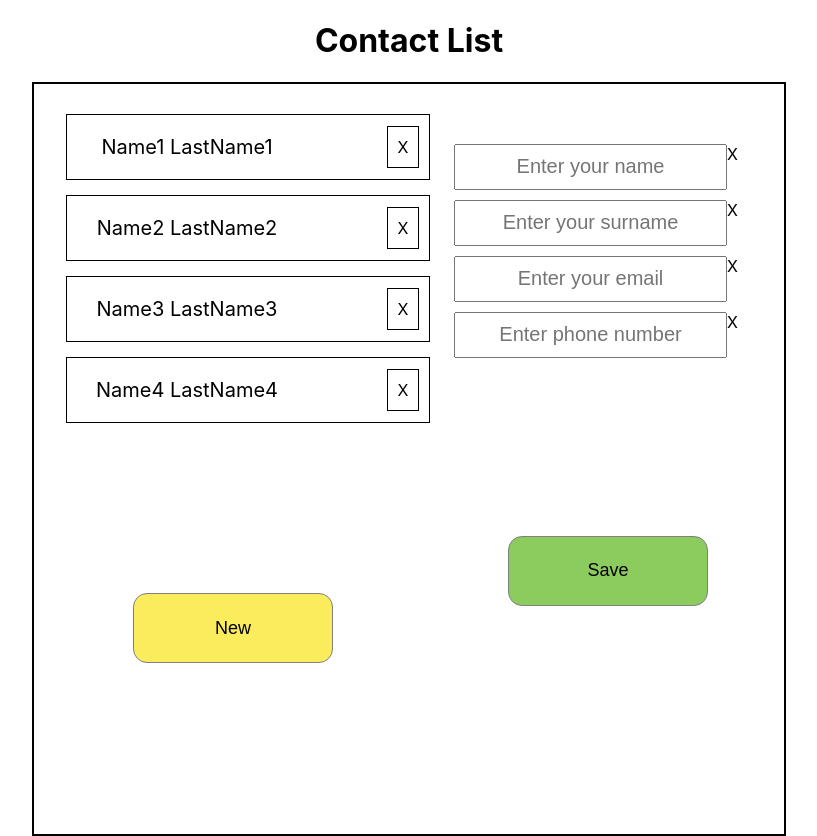
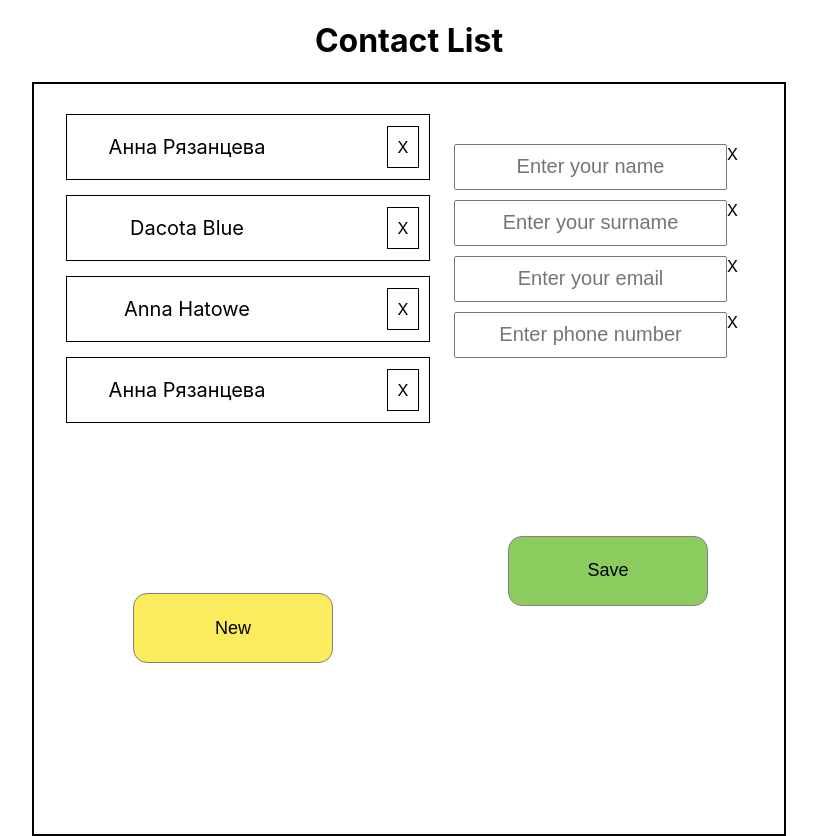
Before and after one commit to anna23122001/Functional-contact-list, a React (Create React App) app: page / in a window 1280 px wide. Shown: the whole page, without its empty margins (231-1048 px from the left). Built offline with nearby package versions, Linux system fonts and the light colour scheme; data requests are answered from the project's data file.

Commit message:
functional contact list with axios

```diff
--- /dev/null
+++ b/db.json
@@ -0,0 +1,75 @@
+{
+  "posts": [
+    {
+      "id": 1,
+      "title": "json-server",
+      "author": "typicode"
+    }
+  ],
+  "comments": [
+    {
+      "id": 1,
+      "body": "some comment",
+      "postId": 1
+    }
+  ],
+  "profile": {
+    "name": "typicode"
+  },
+  "contacts": [
+    {
+      "firstName": "Анна",
+      "lastName": "Рязанцева",
+      "email": "anna.riazantseva123321@gmail.com",
+      "phone": "+38060784592",
+      "id": "f9OcZQSEC3_lSBacU3xyy"
+    },
+    {
+      "firstName": "Dacota",
+      "lastName": "Blue",
+      "email": "anna.riazantseva123321@gmail.com",
+      "phone": "+38060784592",
+      "id": "vnN6lDtB6PZsHrwV8rUTb"
+    },
+    {
+      "firstName": "Anna",
+      "lastName": "Hatowe",
+      "email": "anna.riazantseva123321@gmail.com",
+      "phone": "+38060784592",
+      "id": "bzT5boajioGuJa6mBMrwX"
+    },
+    {
+      "0": {
+        "firstName": "Анна",
+        "lastName": "Рязанцева",
+        "email": "anna.riazantseva123321@gmail.com",
+        "phone": "+38060784592",
+        "id": "f9OcZQSEC3_lSBacU3xyy"
+      },
+      "1": {
+        "firstName": "Dacota",
+        "lastName": "Blue",
+        "email": "anna.riazantseva123321@gmail.com",
+        "phone": "+38060784592",
+        "id": "vnN6lDtB6PZsHrwV8rUTb"
+      },
+      "2": {
+        "firstName": "Anna",
+        "lastName": "Hatowe",
+        "email": "anna.riazantseva123321@gmail.com",
+        "phone": "+38060784592",
+        "id": "bzT5boajioGuJa6mBMrwX"
+      },
+      "3": {
+        "firstName": "Анна1",
+        "lastName": "Рязанцева",
+        "email": "anna.riazantseva123321@gmail.com",
+        "phone": "+38060784592",
+        "id": "0oD39k7VgRHGFN0EyJjHA"
+      },
+      "id": "0oD39k7VgRHGFN0EyJjHA",
+      "firstName": "Анна",
+      "lastName": "Рязанцева"
+    }
+  ]
+}
--- a/package.json
+++ b/package.json
@@ -6,6 +6,7 @@
     "@testing-library/jest-dom": "^5.17.0",
     "@testing-library/react": "^13.4.0",
     "@testing-library/user-event": "^13.5.0",
+    "axios": "^1.4.0",
     "nanoid": "^4.0.2",
     "react": "^18.2.0",
     "react-dom": "^18.2.0",
--- a/src/App.js
+++ b/src/App.js
@@ -1,6 +1,7 @@
 import React, { useEffect, useState } from 'react';
 import {nanoid} from 'nanoid'
 
+import api from './contact-service';
 import initialState from './model/initialState';
 import ContactList from './components/ContactList/ContactList';
 import ContactForm from './components/ContactForm/ContactForm';
@@ -20,30 +21,31 @@ function App() {
     }
   };
 
-  useEffect(() => {
-    setContacts(restoreContacts)
-  }, []);
-
-  function restoreContacts() {
-    const data = localStorage.getItem('contacts');
-    return data ? JSON.parse(data) : initialState;
-  };
-
-  function saveToStorage(contacts){
-    localStorage.setItem('contacts', JSON.stringify(contacts))
-  };
+  useEffect (() => {
+    api.get('/')
+    .then(({data}) => {
+      data ? setContacts(data) :
+      setContacts([])
+    })
+  }, [])
 
   function createContact(contact) {
     contact.id = nanoid();
-    const newContacts = [...contacts, contact];
-    setContacts(newContacts);
-    saveToStorage(newContacts)
+    api.post('/', contact)
+    .then(({data}) => {
+      const newContacts = [...contacts, data]
+      setContacts(newContacts);
+    })
   };
 
   function deleteContact(id) {
+    api.delete(`/${id}`)
+    .then(({status}) => {
+      return console.log(status)
+    })
+    .catch((e) => console.log(e))
     const newContacts = contacts.filter((contact) => contact.id !== id)
     setContacts(newContacts);
-    saveToStorage(newContacts);
     return {
       contacts,
       contactForEdit: createEmptyContact(),
@@ -60,15 +62,16 @@ function App() {
   };
 
   function updateContact(contact) {
-    const updatedContacts = contacts.map((item) =>
-      item.id === contact.id ? contact : item
-  );
-      setContacts(updatedContacts);
-      saveToStorage(updatedContacts);
-    return {
-        contacts,
-        contactForEdit: contact,
-  }};
+      api.put(`/${contact.id}`, contact)
+      .then((response) => {
+        const updatedContact = response.data;
+        setContacts((prevContact) =>
+          prevContact.map((prevContact) => (
+            prevContact.id !== updatedContact.id ? prevContact : updatedContact
+        )));
+        setContactForEdit(updatedContact);
+      })
+  };
 
   function saveContact(contact){
     if (!contact.id) {
--- /dev/null
+++ b/src/contact-service.js
@@ -0,0 +1,6 @@
+import axios from 'axios';
+
+export default axios.create({
+    baseURL: 'http://localhost:5000/contacts',
+    headers:{'Content-Type': 'application/json'}
+})
```
Also changed, not shown: 1 other file (tests, documents, lock files or other folders).
